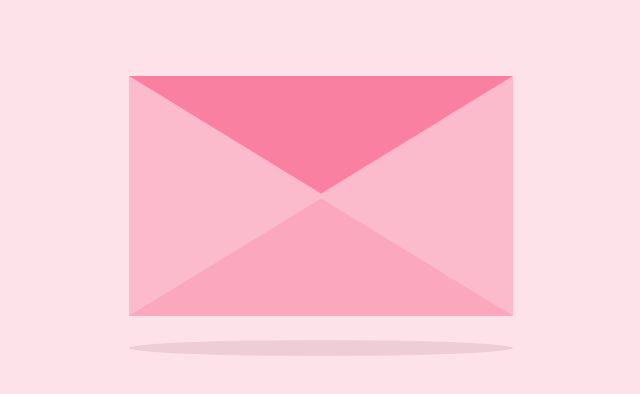
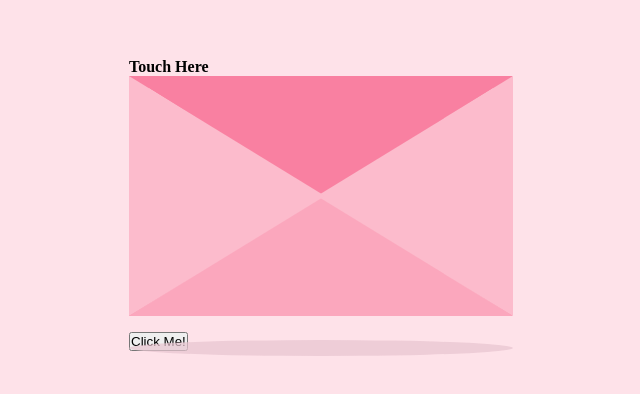
Before and after one commit to XlntRn/Card, a plain HTML site: page index.html in a window 1280 px wide. Shown: the part 196-590 px from the top of the page, without its empty margins (319-959 px from the left). Drawn offline with Linux system fonts and the light colour scheme; a web font is replaced by a local one.

Commit message:
Update index.html

```diff
--- a/index.html
+++ b/index.html
@@ -9,15 +9,23 @@
     <title>Love</title>
 </head>
 <body>
+    <div class="whole">
+            <div class="title">
+                <h1> Touch Here</h1>
+            </div>
         <div class="container">
           <div class="envelope"></div>
           <div class="card">
-        <h1 class="message">Roses are red,<br>The sky is so blue,<br>Will you be my valentine<br>and forever be true?</h1>
+            <h1 class="message">Roses are red,<br>Violets are blue,<br>Unexpected '{'<br>on line 32.</h1>
             <div class="heart"></div>
           </div>
           <div class="cover"></div>
           <div class="lid"></div>
           <div class="shadow"></div>
+          <div class="btn">
+            <button class="connect" onclick="document.location='https://drive.google.com/file/d/1kTVr2r5ogX5qPGX0ChWRUztYSeZN4nhV/view?usp=share_link'">Click Me!</button>
+          </div>
+        </div>
   </div>
 </body>
 </html>
```
Lines whose indentation alone changed are shown as unchanged.
